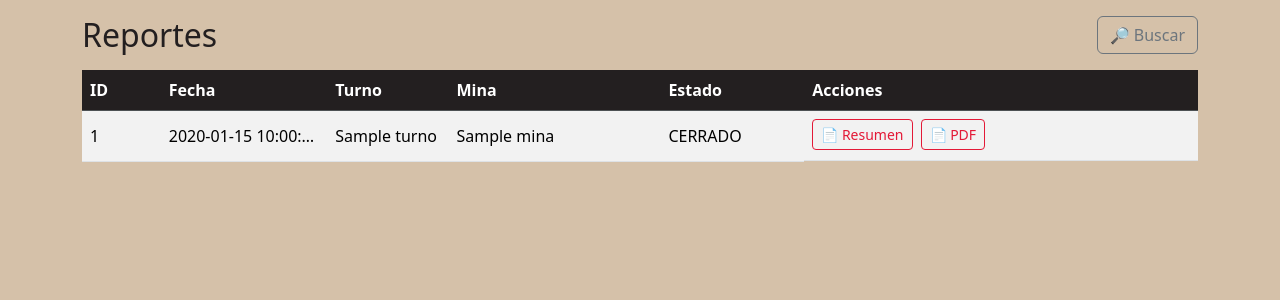
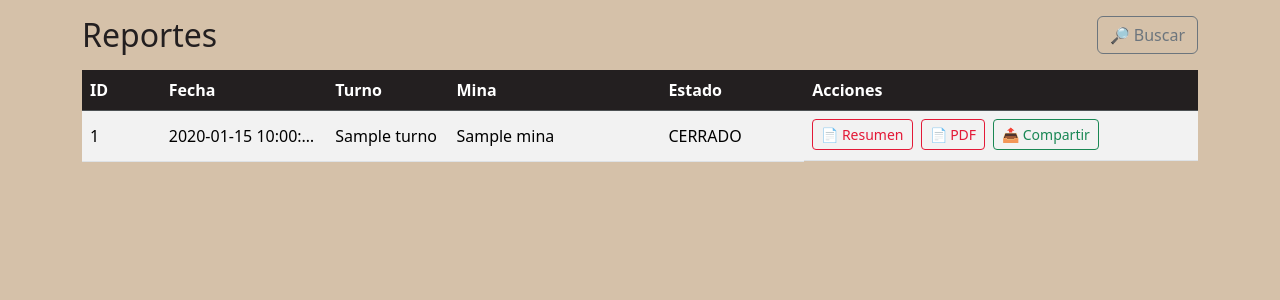
Before and after one commit to pechi415/rct-app, a Flask app: template templates/reportes.html in a window 1280 px wide. Shown: the part 80-380 px from the top of the page. Run offline with Flask 3, Linux system fonts and the light colour scheme; the template is opened without the code that fills it: most values are stand-ins (such as "Sample title", 1, 10 or a date in 2020); some libraries are stand-ins or nearby versions.

Commit message:
feat: Add native PDF share button using Web Share API

```diff
--- a/templates/_nav_reporte.html
+++ b/templates/_nav_reporte.html
@@ -22,6 +22,9 @@
         target="_blank">
         📄 PDF
       </a>
+      <button class="btn btn-sm btn-outline-success" onclick="sharePDF('{{ url_for('reportes.reporte_pdf', reporte_id=r.id) }}', 'RCT_{{ r.id }}.pdf')" title="Compartir">
+        📤 <span class="d-none d-md-inline">Compartir</span>
+      </button>
       {% endif %}
 
       <!-- Estado del reporte -->
--- a/templates/base.html
+++ b/templates/base.html
@@ -85,6 +85,45 @@
 
   <!-- [BASE] Bootstrap JS (al final para mejor carga) -->
   <script src="https://cdn.jsdelivr.net/npm/bootstrap@5.3.3/dist/js/bootstrap.bundle.min.js"></script>
+
+  <!-- Script global para compartir PDF -->
+  <script>
+    async function sharePDF(url, filename) {
+      if (!navigator.share) {
+        alert("Tu navegador no soporta la función de compartir nativa. Intenta abrir el PDF directamente.");
+        window.open(url, '_blank');
+        return;
+      }
+      try {
+        // Obtenemos el archivo mediante fetch
+        const response = await fetch(url);
+        if (!response.ok) throw new Error("Error al descargar PDF");
+        const blob = await response.blob();
+
+        // Creamos un objeto File compatible con Web Share
+        const file = new File([blob], filename, { type: 'application/pdf' });
+
+        if (navigator.canShare && navigator.canShare({ files: [file] })) {
+          // Compartir como archivo (iOS 14+, Android Moderno)
+          await navigator.share({
+            title: filename,
+            files: [file]
+          });
+        } else {
+          // Compartir como URL si no soporta archivos
+          await navigator.share({
+            title: filename,
+            url: window.location.origin + url
+          });
+        }
+      } catch (err) {
+        if (err.name !== 'AbortError') {
+          console.error("Error al compartir", err);
+          alert("Ocurrió un problema al intentar compartir el archivo.");
+        }
+      }
+    }
+  </script>
 </body>
 
 </html>
--- a/templates/gerencia_dashboard.html
+++ b/templates/gerencia_dashboard.html
@@ -12,6 +12,7 @@
     <div class="d-flex gap-2">
         <a href="{{ url_for('gerencia.index') }}" class="btn btn-outline-secondary">🔙 Volver</a>
         <a href="?pdf=1" class="btn btn-success fw-bold" target="_blank">📄 Exportar a PDF</a>
+        <button class="btn btn-success fw-bold" onclick="sharePDF('?pdf=1', 'Reporte_Gerencial_{{ fecha }}.pdf')" title="Compartir">📤 Compartir</button>
     </div>
 </div>
 
--- a/templates/reportes.html
+++ b/templates/reportes.html
@@ -176,6 +176,10 @@ request.args.get('desde') or request.args.get('hasta') %}
                   href="{{ url_for('reportes.reporte_pdf', reporte_id=r.id, v='B') }}" target="_blank">
                   📄 PDF
                 </a>
+                <button class="btn btn-sm btn-outline-success" type="button"
+                  onclick="sharePDF('{{ url_for('reportes.reporte_pdf', reporte_id=r.id, v='B') }}', 'RCT_{{ r.id }}.pdf')" title="Compartir PDF">
+                  📤 Compartir
+                </button>
                 {% endif %}
 
 
```
